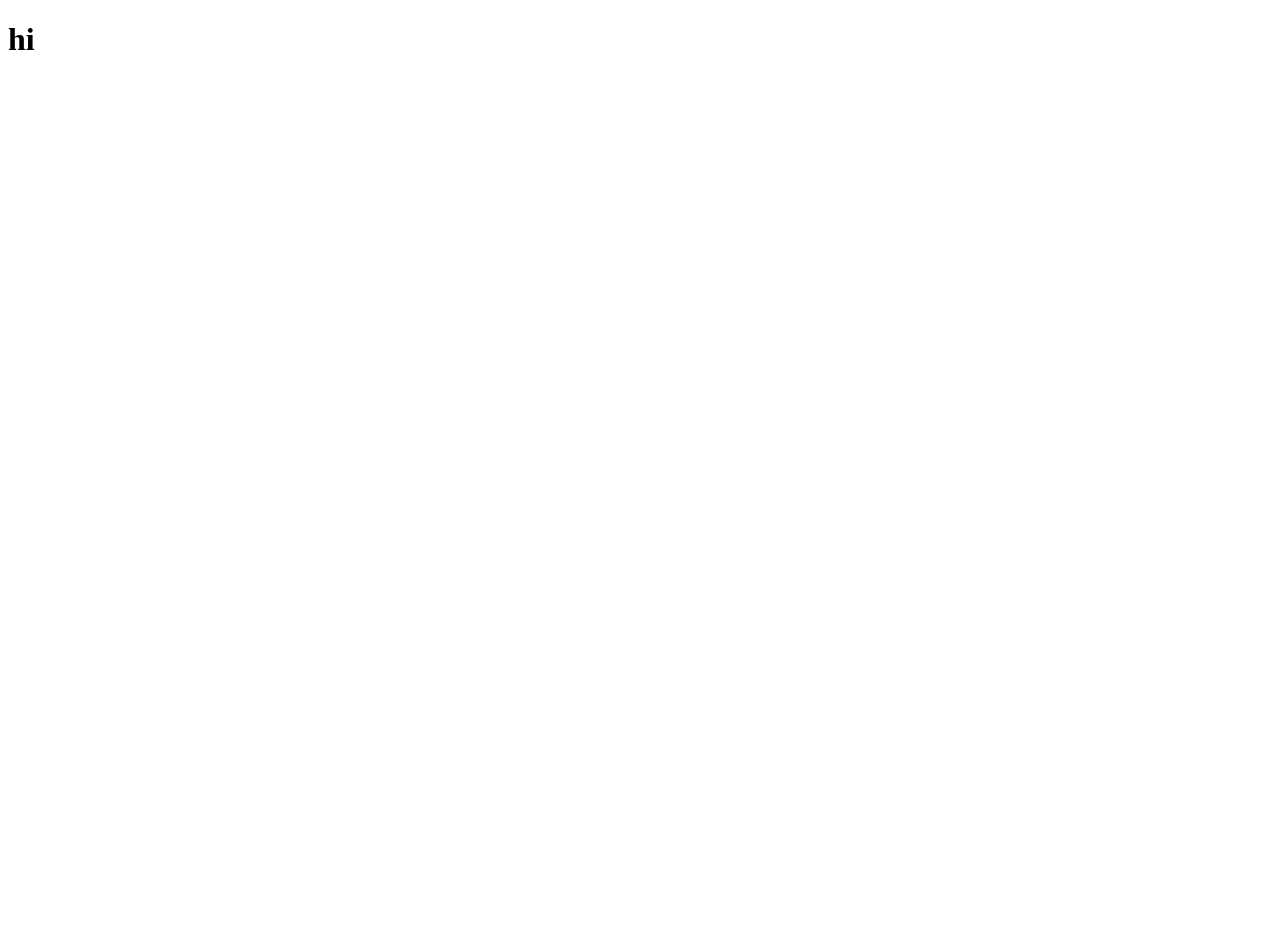
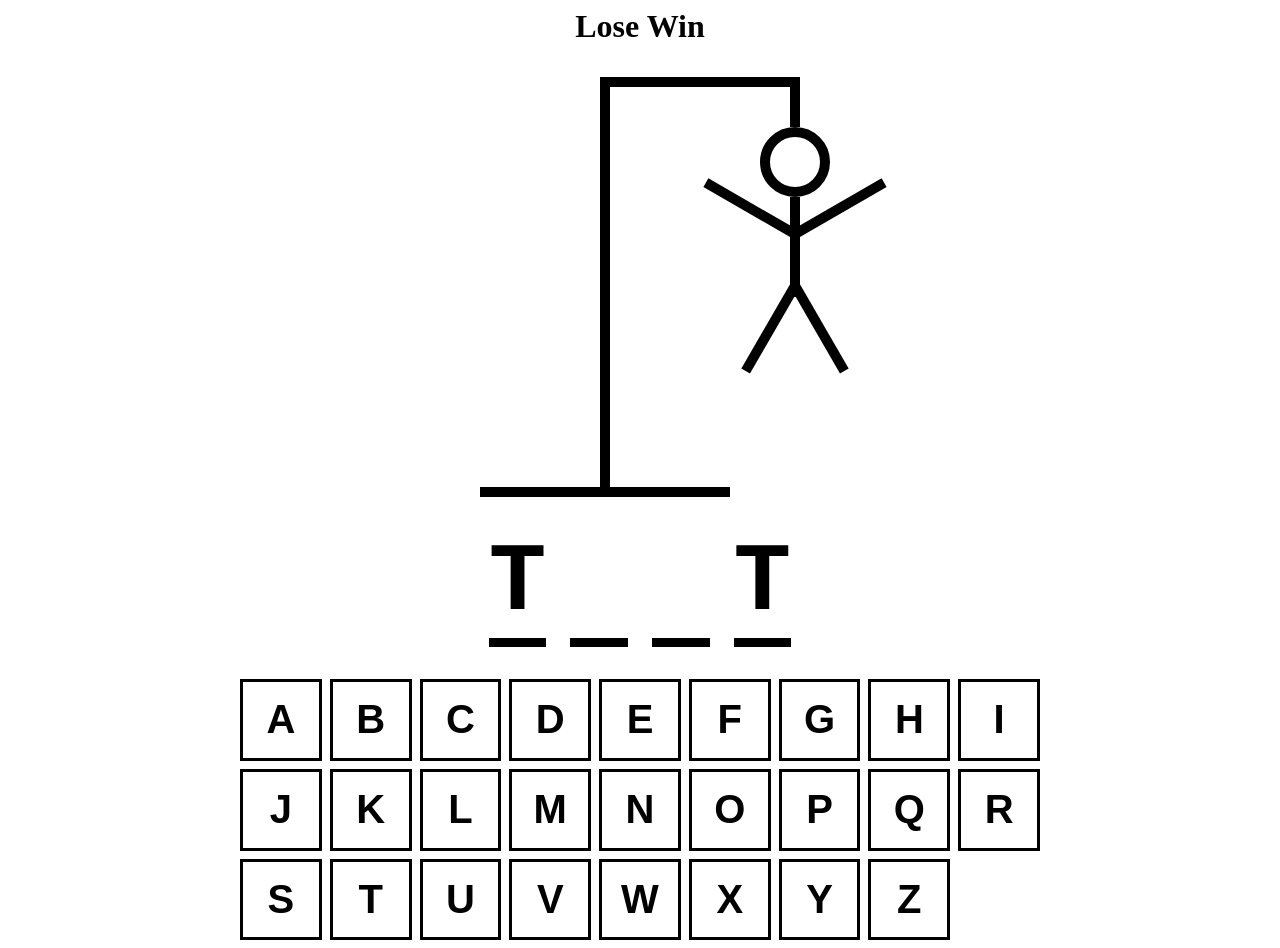
Before and after one commit to SmallPeenwow/hangmanGame, a React (Vite) app: page / in a window 1280 px wide. Before the commit the page ends 800 px from the top, so only its background shows below. Built offline with nearby package versions, Linux system fonts and the light colour scheme.

Commit message:
HTML/JSX Done

```diff
--- a/src/App.tsx
+++ b/src/App.tsx
@@ -1,4 +1,8 @@
 import { useState } from 'react';
+import { HangmanDrawing } from './components/HangmanDrawing';
+import { HangmanWord } from './components/HangmanWord';
+import { Keyboard } from './components/Keyboard';
+
 import words from './wordList.json';
 
 function App() {
@@ -8,7 +12,25 @@ function App() {
 
 	const [guessedLetters, setGuessedLetters] = useState<string[]>([]);
 
-	return <h1>hi</h1>;
+	return (
+		<h1
+			style={{
+				maxWidth: '800px',
+				display: 'flex',
+				flexDirection: 'column',
+				gap: '2rem',
+				margin: '0 auto',
+				alignItems: 'center',
+			}}
+		>
+			<div style={{ fontSize: '2rem', textAlign: 'center' }}>Lose Win</div>
+			<HangmanDrawing />
+			<HangmanWord />
+			<div style={{ alignSelf: 'stretch' }}>
+				<Keyboard />
+			</div>
+		</h1>
+	);
 }
 
 export default App;
--- /dev/null
+++ b/src/components/HangmanDrawing.tsx
@@ -0,0 +1,126 @@
+const HEAD = (
+	<div
+		style={{
+			width: '50px',
+			height: '50px',
+			borderRadius: '100%',
+			border: '10px solid black',
+			position: 'absolute',
+			top: '50px',
+			right: '-30px',
+		}}
+	/>
+);
+
+const BODY = (
+	<div
+		style={{
+			width: '10px',
+			height: '100px',
+			background: 'black',
+			position: 'absolute',
+			top: '120px',
+			right: '0px',
+		}}
+	/>
+);
+
+const RIGHT_ARM = (
+	<div
+		style={{
+			width: '100px',
+			height: '10px',
+			background: 'black',
+			position: 'absolute',
+			top: '150px',
+			right: '-100px',
+			rotate: '-30deg',
+			transformOrigin: 'left bottom',
+		}}
+	/>
+);
+
+const LEFT_ARM = (
+	<div
+		style={{
+			width: '100px',
+			height: '10px',
+			background: 'black',
+			position: 'absolute',
+			top: '150px',
+			right: '10px',
+			rotate: '30deg',
+			transformOrigin: 'right bottom',
+		}}
+	/>
+);
+
+const RIGHT_LEG = (
+	<div
+		style={{
+			width: '100px',
+			height: '10px',
+			background: 'black',
+			position: 'absolute',
+			top: '200px',
+			right: '-90px',
+			rotate: '60deg',
+			transformOrigin: 'left bottom',
+		}}
+	/>
+);
+
+const LEFT_LEG = (
+	<div
+		style={{
+			width: '100px',
+			height: '10px',
+			background: 'black',
+			position: 'absolute',
+			top: '200px',
+			right: '0px',
+			rotate: '-60deg',
+			transformOrigin: 'right bottom',
+		}}
+	/>
+);
+
+export function HangmanDrawing() {
+	return (
+		<div style={{ position: 'relative' }}>
+			{HEAD}
+			{BODY}
+			{RIGHT_ARM}
+			{LEFT_ARM}
+			{RIGHT_LEG}
+			{LEFT_LEG}
+			<div
+				style={{
+					height: '50px',
+					width: '10px',
+					background: 'black',
+					position: 'absolute',
+					top: 0,
+					right: 0,
+				}}
+			/>
+			<div
+				style={{
+					height: '10px',
+					width: '200px',
+					background: 'black',
+					marginLeft: '120px',
+				}}
+			/>
+			<div
+				style={{
+					height: '400px',
+					width: '10px',
+					background: 'black',
+					marginLeft: '120px',
+				}}
+			/>
+			<div style={{ height: '10px', width: '250px', background: 'black' }} />
+		</div>
+	);
+}
--- /dev/null
+++ b/src/components/HangmanWord.tsx
@@ -0,0 +1,23 @@
+export function HangmanWord() {
+	const word = 'test';
+	const guessedLetters = ['t'];
+
+	return (
+		<div
+			style={{
+				display: 'flex',
+				gap: '.25em',
+				fontSize: '6rem',
+				fontWeight: 'bold',
+				textTransform: 'uppercase',
+				fontFamily: 'monospace',
+			}}
+		>
+			{word.split('').map((letter, index) => (
+				<span style={{ borderBottom: '.1em solid black' }} key={index}>
+					<span style={{ visibility: guessedLetters.includes(letter) ? 'visible' : 'hidden' }}>{letter}</span>
+				</span>
+			))}
+		</div>
+	);
+}
--- /dev/null
+++ b/src/components/Keyboard.tsx
@@ -0,0 +1,23 @@
+import styles from '../module/Keyboard.module.css';
+
+const KEYS = ['a', 'b', 'c', 'd', 'e', 'f', 'g', 'h', 'i', 'j', 'k', 'l', 'm', 'n', 'o', 'p', 'q', 'r', 's', 't', 'u', 'v', 'w', 'x', 'y', 'z'];
+
+export function Keyboard() {
+	return (
+		<div
+			style={{
+				display: 'grid',
+				gridTemplateColumns: 'repeat(auto-fit, minmax(75px, 1fr))',
+				gap: '.5rem',
+			}}
+		>
+			{KEYS.map((key) => {
+				return (
+					<button className={styles.btn} key={key}>
+						{key}
+					</button>
+				);
+			})}
+		</div>
+	);
+}
--- /dev/null
+++ b/src/module/Keyboard.module.css
@@ -0,0 +1,26 @@
+.btn {
+	width: 100%;
+	border: 3px solid black;
+	background: none;
+	aspect-ratio: 1/1;
+	font-size: 2.5rem;
+	text-transform: uppercase;
+	padding: 0.5rem;
+	font-weight: bold;
+	cursor: pointer;
+	color: black;
+}
+
+.btn.active {
+	background-color: hsl(200, 100%, 50%);
+	color: white;
+}
+
+.btn.inactive {
+	opacity: 0.3;
+}
+
+.btn.hover:not(:disabled),
+.btn.focus:not(:disabled) {
+	background-color: hsl(200, 100%, 75%);
+}
```
